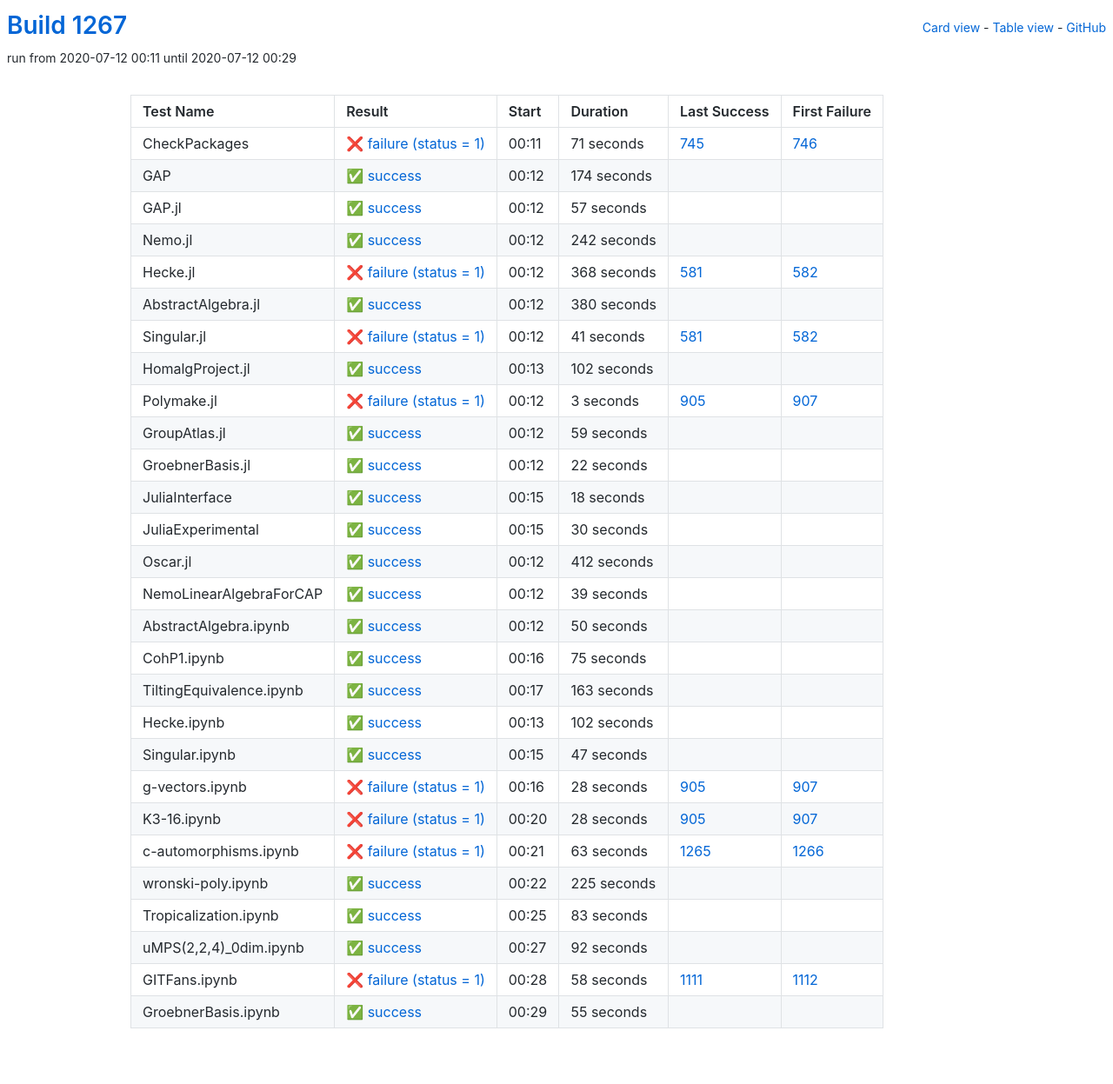
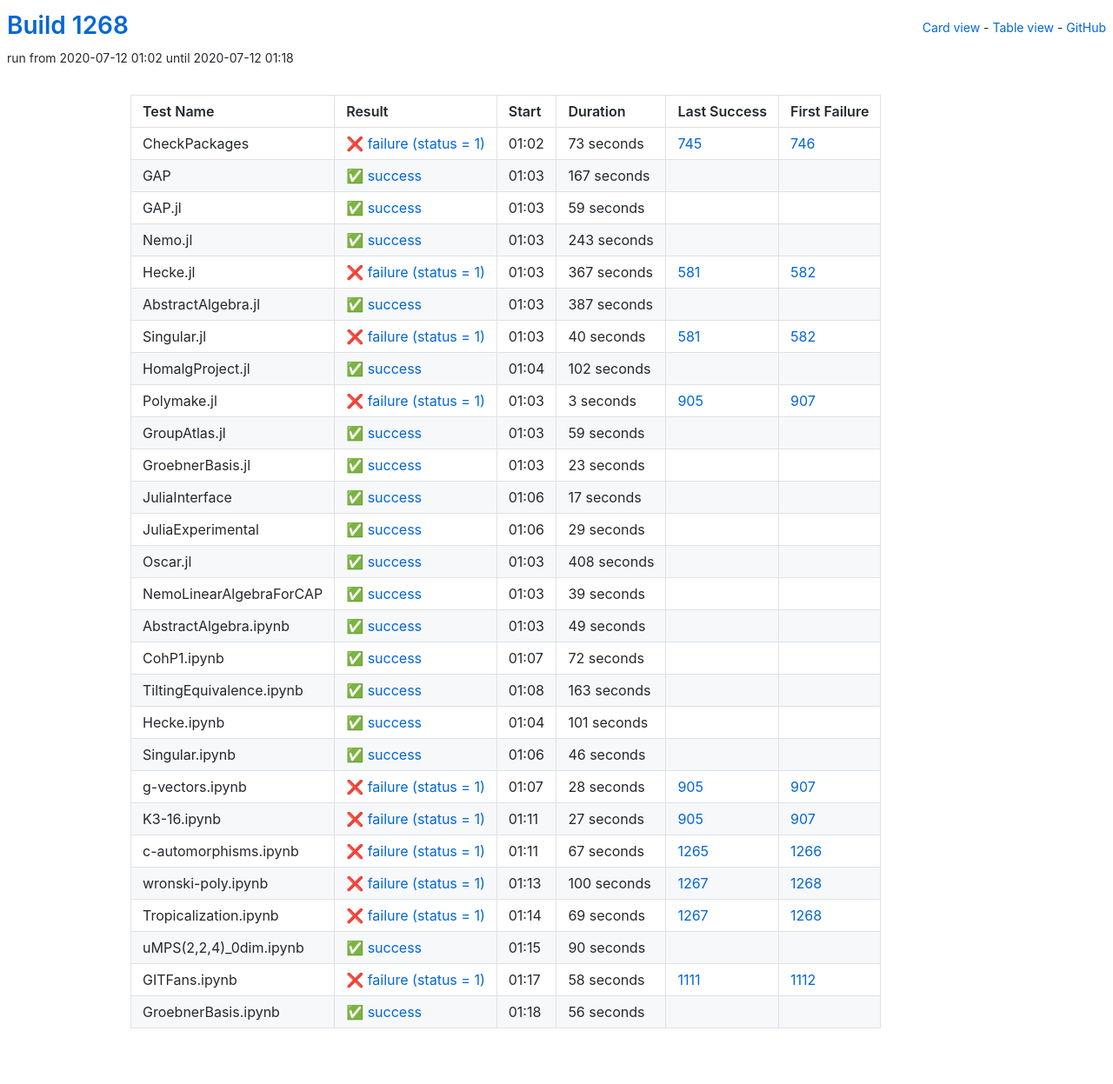
Before and after one commit to oscar-system/oscar-ci-status-1.4, a Jekyll site: the page built from table.html, in a window 1280 px wide. Shown: the whole page at 87% size. Built offline with Jekyll 4.4.1, drawn with Linux system fonts in a browser that asks for light colours.

Commit message:
Build #1268

```diff
--- a/_data/ci.yml
+++ b/_data/ci.yml
@@ -1,6 +1,6 @@
 ---
-build: 1267
-build_url: https://oscarci.mathematik.uni-kl.de/job/oscar-julia-1.4/1267/
+build: 1268
+build_url: https://oscarci.mathematik.uni-kl.de/job/oscar-julia-1.4/1268/
 job: oscar-julia-1.4
 organization: oscar-system
 repo: oscar-ci-status-1.4
@@ -8,92 +8,92 @@ repourl: https://github.com/oscar-system/oscar-ci-status-1.4
 tests:
 - name: CheckPackages
   id: checkpackages
-  log: https://oscarci.mathematik.uni-kl.de/job/oscar-julia-1.4/1267/artifact/logs/build-1267/CheckPackages.log
-  start: 2020-07-12 00:11
+  log: https://oscarci.mathematik.uni-kl.de/job/oscar-julia-1.4/1268/artifact/logs/build-1268/CheckPackages.log
+  start: 2020-07-12 01:02
   success: false
   exitcode: 1
   status: failure
-  duration: 71
+  duration: 73
   last_success: 745
   last_success_url: https://oscarci.mathematik.uni-kl.de/job/oscar-julia-1.4/745/
   first_failure: 746
   first_failure_url: https://oscarci.mathematik.uni-kl.de/job/oscar-julia-1.4/746/
 - name: GAP
   id: gap
-  log: https://oscarci.mathematik.uni-kl.de/job/oscar-julia-1.4/1267/artifact/logs/build-1267/GAP.log
-  start: 2020-07-12 00:12
+  log: https://oscarci.mathematik.uni-kl.de/job/oscar-julia-1.4/1268/artifact/logs/build-1268/GAP.log
+  start: 2020-07-12 01:03
   success: true
   exitcode: 0
   status: success
-  duration: 174
+  duration: 167
   last_success: false
   last_success_url:
   first_failure: false
   first_failure_url:
 - name: GAP.jl
   id: gap-jl
-  log: https://oscarci.mathematik.uni-kl.de/job/oscar-julia-1.4/1267/artifact/logs/build-1267/GAP.jl.log
-  start: 2020-07-12 00:12
+  log: https://oscarci.mathematik.uni-kl.de/job/oscar-julia-1.4/1268/artifact/logs/build-1268/GAP.jl.log
+  start: 2020-07-12 01:03
   success: true
   exitcode: 0
   status: success
-  duration: 57
+  duration: 59
   last_success: false
   last_success_url:
   first_failure: false
   first_failure_url:
 - name: Nemo.jl
   id: nemo-jl
-  log: https://oscarci.mathematik.uni-kl.de/job/oscar-julia-1.4/1267/artifact/logs/build-1267/Nemo.jl.log
-  start: 2020-07-12 00:12
+  log: https://oscarci.mathematik.uni-kl.de/job/oscar-julia-1.4/1268/artifact/logs/build-1268/Nemo.jl.log
+  start: 2020-07-12 01:03
   success: true
   exitcode: 0
   status: success
-  duration: 242
+  duration: 243
   last_success: false
   last_success_url:
   first_failure: false
   first_failure_url:
 - name: Hecke.jl
   id: hecke-jl
-  log: https://oscarci.mathematik.uni-kl.de/job/oscar-julia-1.4/1267/artifact/logs/build-1267/Hecke.jl.log
-  start: 2020-07-12 00:12
+  log: https://oscarci.mathematik.uni-kl.de/job/oscar-julia-1.4/1268/artifact/logs/build-1268/Hecke.jl.log
+  start: 2020-07-12 01:03
   success: false
   exitcode: 1
   status: failure
-  duration: 368
+  duration: 367
   last_success: 581
   last_success_url: https://oscarci.mathematik.uni-kl.de/job/oscar-julia-1.4/581/
   first_failure: 582
   first_failure_url: https://oscarci.mathematik.uni-kl.de/job/oscar-julia-1.4/582/
 - name: AbstractAlgebra.jl
   id: abstractalgebra-jl
-  log: https://oscarci.mathematik.uni-kl.de/job/oscar-julia-1.4/1267/artifact/logs/build-1267/AbstractAlgebra.jl.log
-  start: 2020-07-12 00:12
+  log: https://oscarci.mathematik.uni-kl.de/job/oscar-julia-1.4/1268/artifact/logs/build-1268/AbstractAlgebra.jl.log
+  start: 2020-07-12 01:03
   success: true
   exitcode: 0
   status: success
-  duration: 380
+  duration: 387
   last_success: false
   last_success_url:
   first_failure: false
   first_failure_url:
 - name: Singular.jl
   id: singular-jl
-  log: https://oscarci.mathematik.uni-kl.de/job/oscar-julia-1.4/1267/artifact/logs/build-1267/Singular.jl.log
-  start: 2020-07-12 00:12
+  log: https://oscarci.mathematik.uni-kl.de/job/oscar-julia-1.4/1268/artifact/logs/build-1268/Singular.jl.log
+  start: 2020-07-12 01:03
   success: false
   exitcode: 1
   status: failure
-  duration: 41
+  duration: 40
   last_success: 581
   last_success_url: https://oscarci.mathematik.uni-kl.de/job/oscar-julia-1.4/581/
   first_failure: 582
   first_failure_url: https://oscarci.mathematik.uni-kl.de/job/oscar-julia-1.4/582/
 - name: HomalgProject.jl
   id: homalgproject-jl
-  log: https://oscarci.mathematik.uni-kl.de/job/oscar-julia-1.4/1267/artifact/logs/build-1267/HomalgProject.jl.log
-  start: 2020-07-12 00:13
+  log: https://oscarci.mathematik.uni-kl.de/job/oscar-julia-1.4/1268/artifact/logs/build-1268/HomalgProject.jl.log
+  start: 2020-07-12 01:04
   success: true
   exitcode: 0
   status: success
@@ -104,8 +104,8 @@ tests:
   first_failure_url:
 - name: Polymake.jl
   id: polymake-jl
-  log: https://oscarci.mathematik.uni-kl.de/job/oscar-julia-1.4/1267/artifact/logs/build-1267/Polymake.jl.log
-  start: 2020-07-12 00:12
+  log: https://oscarci.mathematik.uni-kl.de/job/oscar-julia-1.4/1268/artifact/logs/build-1268/Polymake.jl.log
+  start: 2020-07-12 01:03
   success: false
   exitcode: 1
   status: failure
@@ -116,8 +116,8 @@ tests:
   first_failure_url: https://oscarci.mathematik.uni-kl.de/job/oscar-julia-1.4/907/
 - name: GroupAtlas.jl
   id: groupatlas-jl
-  log: https://oscarci.mathematik.uni-kl.de/job/oscar-julia-1.4/1267/artifact/logs/build-1267/GroupAtlas.jl.log
-  start: 2020-07-12 00:12
+  log: https://oscarci.mathematik.uni-kl.de/job/oscar-julia-1.4/1268/artifact/logs/build-1268/GroupAtlas.jl.log
+  start: 2020-07-12 01:03
   success: true
   exitcode: 0
   status: success
@@ -128,56 +128,56 @@ tests:
   first_failure_url:
 - name: GroebnerBasis.jl
   id: groebnerbasis-jl
-  log: https://oscarci.mathematik.uni-kl.de/job/oscar-julia-1.4/1267/artifact/logs/build-1267/GroebnerBasis.jl.log
-  start: 2020-07-12 00:12
+  log: https://oscarci.mathematik.uni-kl.de/job/oscar-julia-1.4/1268/artifact/logs/build-1268/GroebnerBasis.jl.log
+  start: 2020-07-12 01:03
   success: true
   exitcode: 0
   status: success
-  duration: 22
+  duration: 23
   last_success: false
   last_success_url:
   first_failure: false
   first_failure_url:
 - name: JuliaInterface
   id: juliainterface
-  log: https://oscarci.mathematik.uni-kl.de/job/oscar-julia-1.4/1267/artifact/logs/build-1267/JuliaInterface.log
-  start: 2020-07-12 00:15
+  log: https://oscarci.mathematik.uni-kl.de/job/oscar-julia-1.4/1268/artifact/logs/build-1268/JuliaInterface.log
+  start: 2020-07-12 01:06
   success: true
   exitcode: 0
   status: success
-  duration: 18
+  duration: 17
   last_success: false
   last_success_url:
   first_failure: false
   first_failure_url:
 - name: JuliaExperimental
   id: juliaexperimental
-  log: https://oscarci.mathematik.uni-kl.de/job/oscar-julia-1.4/1267/artifact/logs/build-1267/JuliaExperimental.log
-  start: 2020-07-12 00:15
+  log: https://oscarci.mathematik.uni-kl.de/job/oscar-julia-1.4/1268/artifact/logs/build-1268/JuliaExperimental.log
+  start: 2020-07-12 01:06
   success: true
   exitcode: 0
   status: success
-  duration: 30
+  duration: 29
   last_success: false
   last_success_url:
   first_failure: false
   first_failure_url:
 - name: Oscar.jl
   id: oscar-jl
-  log: https://oscarci.mathematik.uni-kl.de/job/oscar-julia-1.4/1267/artifact/logs/build-1267/Oscar.jl.log
-  start: 2020-07-12 00:12
+  log: https://oscarci.mathematik.uni-kl.de/job/oscar-julia-1.4/1268/artifact/logs/build-1268/Oscar.jl.log
+  start: 2020-07-12 01:03
   success: true
   exitcode: 0
   status: success
-  duration: 412
+  duration: 408
   last_success: false
   last_success_url:
   first_failure: false
   first_failure_url:
 - name: NemoLinearAlgebraForCAP
   id: nemolinearalgebraforcap
-  log: https://oscarci.mathematik.uni-kl.de/job/oscar-julia-1.4/1267/artifact/logs/build-1267/NemoLinearAlgebraForCAP.log
-  start: 2020-07-12 00:12
+  log: https://oscarci.mathematik.uni-kl.de/job/oscar-julia-1.4/1268/artifact/logs/build-1268/NemoLinearAlgebraForCAP.log
+  start: 2020-07-12 01:03
   success: true
   exitcode: 0
   status: success
@@ -188,32 +188,32 @@ tests:
   first_failure_url:
 - name: AbstractAlgebra.ipynb
   id: abstractalgebra-ipynb
-  log: https://oscarci.mathematik.uni-kl.de/job/oscar-julia-1.4/1267/artifact/logs/build-1267/AbstractAlgebra.ipynb.log
-  start: 2020-07-12 00:12
+  log: https://oscarci.mathematik.uni-kl.de/job/oscar-julia-1.4/1268/artifact/logs/build-1268/AbstractAlgebra.ipynb.log
+  start: 2020-07-12 01:03
   success: true
   exitcode: 0
   status: success
-  duration: 50
+  duration: 49
   last_success: false
   last_success_url:
   first_failure: false
   first_failure_url:
 - name: CohP1.ipynb
   id: cohp1-ipynb
-  log: https://oscarci.mathematik.uni-kl.de/job/oscar-julia-1.4/1267/artifact/logs/build-1267/CohP1.ipynb.log
-  start: 2020-07-12 00:16
+  log: https://oscarci.mathematik.uni-kl.de/job/oscar-julia-1.4/1268/artifact/logs/build-1268/CohP1.ipynb.log
+  start: 2020-07-12 01:07
   success: true
   exitcode: 0
   status: success
-  duration: 75
+  duration: 72
   last_success: false
   last_success_url:
   first_failure: false
   first_failure_url:
 - name: TiltingEquivalence.ipynb
   id: tiltingequivalence-ipynb
-  log: https://oscarci.mathematik.uni-kl.de/job/oscar-julia-1.4/1267/artifact/logs/build-1267/TiltingEquivalence.ipynb.log
-  start: 2020-07-12 00:17
+  log: https://oscarci.mathematik.uni-kl.de/job/oscar-julia-1.4/1268/artifact/logs/build-1268/TiltingEquivalence.ipynb.log
+  start: 2020-07-12 01:08
   success: true
   exitcode: 0
   status: success
@@ -224,32 +224,32 @@ tests:
   first_failure_url:
 - name: Hecke.ipynb
   id: hecke-ipynb
-  log: https://oscarci.mathematik.uni-kl.de/job/oscar-julia-1.4/1267/artifact/logs/build-1267/Hecke.ipynb.log
-  start: 2020-07-12 00:13
+  log: https://oscarci.mathematik.uni-kl.de/job/oscar-julia-1.4/1268/artifact/logs/build-1268/Hecke.ipynb.log
+  start: 2020-07-12 01:04
   success: true
   exitcode: 0
   status: success
-  duration: 102
+  duration: 101
   last_success: false
   last_success_url:
   first_failure: false
   first_failure_url:
 - name: Singular.ipynb
   id: singular-ipynb
-  log: https://oscarci.mathematik.uni-kl.de/job/oscar-julia-1.4/1267/artifact/logs/build-1267/Singular.ipynb.log
-  start: 2020-07-12 00:15
+  log: https://oscarci.mathematik.uni-kl.de/job/oscar-julia-1.4/1268/artifact/logs/build-1268/Singular.ipynb.log
+  start: 2020-07-12 01:06
   success: true
   exitcode: 0
   status: success
-  duration: 47
+  duration: 46
   last_success: false
   last_success_url:
   first_failure: false
   first_failure_url:
 - name: g-vectors.ipynb
   id: g-vectors-ipynb
-  log: https://oscarci.mathematik.uni-kl.de/job/oscar-julia-1.4/1267/artifact/logs/build-1267/g-vectors.ipynb.log
-  start: 2020-07-12 00:16
+  log: https://oscarci.mathematik.uni-kl.de/job/oscar-julia-1.4/1268/artifact/logs/build-1268/g-vectors.ipynb.log
+  start: 2020-07-12 01:07
   success: false
   exitcode: 1
   status: failure
@@ -260,68 +260,68 @@ tests:
   first_failure_url: https://oscarci.mathematik.uni-kl.de/job/oscar-julia-1.4/907/
 - name: K3-16.ipynb
   id: k3-16-ipynb
-  log: https://oscarci.mathematik.uni-kl.de/job/oscar-julia-1.4/1267/artifact/logs/build-1267/K3-16.ipynb.log
-  start: 2020-07-12 00:20
+  log: https://oscarci.mathematik.uni-kl.de/job/oscar-julia-1.4/1268/artifact/logs/build-1268/K3-16.ipynb.log
+  start: 2020-07-12 01:11
   success: false
   exitcode: 1
   status: failure
-  duration: 28
+  duration: 27
   last_success: 905
   last_success_url: https://oscarci.mathematik.uni-kl.de/job/oscar-julia-1.4/905/
   first_failure: 907
   first_failure_url: https://oscarci.mathematik.uni-kl.de/job/oscar-julia-1.4/907/
 - name: c-automorphisms.ipynb
   id: c-automorphisms-ipynb
-  log: https://oscarci.mathematik.uni-kl.de/job/oscar-julia-1.4/1267/artifact/logs/build-1267/c-automorphisms.ipynb.log
-  start: 2020-07-12 00:21
+  log: https://oscarci.mathematik.uni-kl.de/job/oscar-julia-1.4/1268/artifact/logs/build-1268/c-automorphisms.ipynb.log
+  start: 2020-07-12 01:11
   success: false
   exitcode: 1
   status: failure
-  duration: 63
+  duration: 67
   last_success: 1265
   last_success_url: https://oscarci.mathematik.uni-kl.de/job/oscar-julia-1.4/1265/
   first_failure: 1266
   first_failure_url: https://oscarci.mathematik.uni-kl.de/job/oscar-julia-1.4/1266/
 - name: wronski-poly.ipynb
   id: wronski-poly-ipynb
-  log: https://oscarci.mathematik.uni-kl.de/job/oscar-julia-1.4/1267/artifact/logs/build-1267/wronski-poly.ipynb.log
-  start: 2020-07-12 00:22
+  log: https://oscarci.mathematik.uni-kl.de/job/oscar-julia-1.4/1268/artifact/logs/build-1268/wronski-poly.ipynb.log
+  start: 2020-07-12 01:13
+  success: false
+  exitcode: 1
+  status: failure
+  duration: 100
+  last_success: 1267
+  last_success_url: https://oscarci.mathematik.uni-kl.de/job/oscar-julia-1.4/1267/
+  first_failure: 1268
+  first_failure_url: https://oscarci.mathematik.uni-kl.de/job/oscar-julia-1.4/1268/
+- name: Tropicalization.ipynb
+  id: tropicalization-ipynb
+  log: https://oscarci.mathematik.uni-kl.de/job/oscar-julia-1.4/1268/artifact/logs/build-1268/Tropicalization.ipynb.log
+  start: 2020-07-12 01:14
+  success: false
+  exitcode: 1
+  status: failure
+  duration: 69
+  last_success: 1267
+  last_success_url: https://oscarci.mathematik.uni-kl.de/job/oscar-julia-1.4/1267/
+  first_failure: 1268
+  first_failure_url: https://oscarci.mathematik.uni-kl.de/job/oscar-julia-1.4/1268/
+- name: uMPS(2,2,4)_0dim.ipynb
+  id: umps-2-2-4-0dim-ipynb
+  log: https://oscarci.mathematik.uni-kl.de/job/oscar-julia-1.4/1268/artifact/logs/build-1268/uMPS-2-2-4-_0dim.ipynb.log
+  start: 2020-07-12 01:15
   success: true
   exitcode: 0
   status: success
-  duration: 225
-  last_success: false
-  last_success_url:
-  first_failure: false
-  first_failure_url:
-- name: Tropicalization.ipynb
-  id: tropicalization-ipynb
-  log: https://oscarci.mathematik.uni-kl.de/job/oscar-julia-1.4/1267/artifact/logs/build-1267/Tropicalization.ipynb.log
-  start: 2020-07-12 00:25
-  success: true
-  exitcode: 0
-  status: success
-  duration: 83
-  last_success: false
-  last_success_url:
-  first_failure: false
-  first_failure_url:
-- name: uMPS(2,2,4)_0dim.ipynb
-  id: umps-2-2-4-0dim-ipynb
-  log: https://oscarci.mathematik.uni-kl.de/job/oscar-julia-1.4/1267/artifact/logs/build-1267/uMPS-2-2-4-_0dim.ipynb.log
-  start: 2020-07-12 00:27
-  success: true
-  exitcode: 0
-  status: success
-  duration: 92
+  duration: 90
   last_success: false
   last_success_url:
   first_failure: false
   first_failure_url:
 - name: GITFans.ipynb
   id: gitfans-ipynb
-  log: https://oscarci.mathematik.uni-kl.de/job/oscar-julia-1.4/1267/artifact/logs/build-1267/GITFans.ipynb.log
-  start: 2020-07-12 00:28
+  log: https://oscarci.mathematik.uni-kl.de/job/oscar-julia-1.4/1268/artifact/logs/build-1268/GITFans.ipynb.log
+  start: 2020-07-12 01:17
   success: false
   exitcode: 1
   status: failure
@@ -332,12 +332,12 @@ tests:
   first_failure_url: https://oscarci.mathematik.uni-kl.de/job/oscar-julia-1.4/1112/
 - name: GroebnerBasis.ipynb
   id: groebnerbasis-ipynb
-  log: https://oscarci.mathematik.uni-kl.de/job/oscar-julia-1.4/1267/artifact/logs/build-1267/GroebnerBasis.ipynb.log
-  start: 2020-07-12 00:29
+  log: https://oscarci.mathematik.uni-kl.de/job/oscar-julia-1.4/1268/artifact/logs/build-1268/GroebnerBasis.ipynb.log
+  start: 2020-07-12 01:18
   success: true
   exitcode: 0
   status: success
-  duration: 55
+  duration: 56
   last_success: false
   last_success_url:
   first_failure: false
```
Also changed, not shown: README.md.
